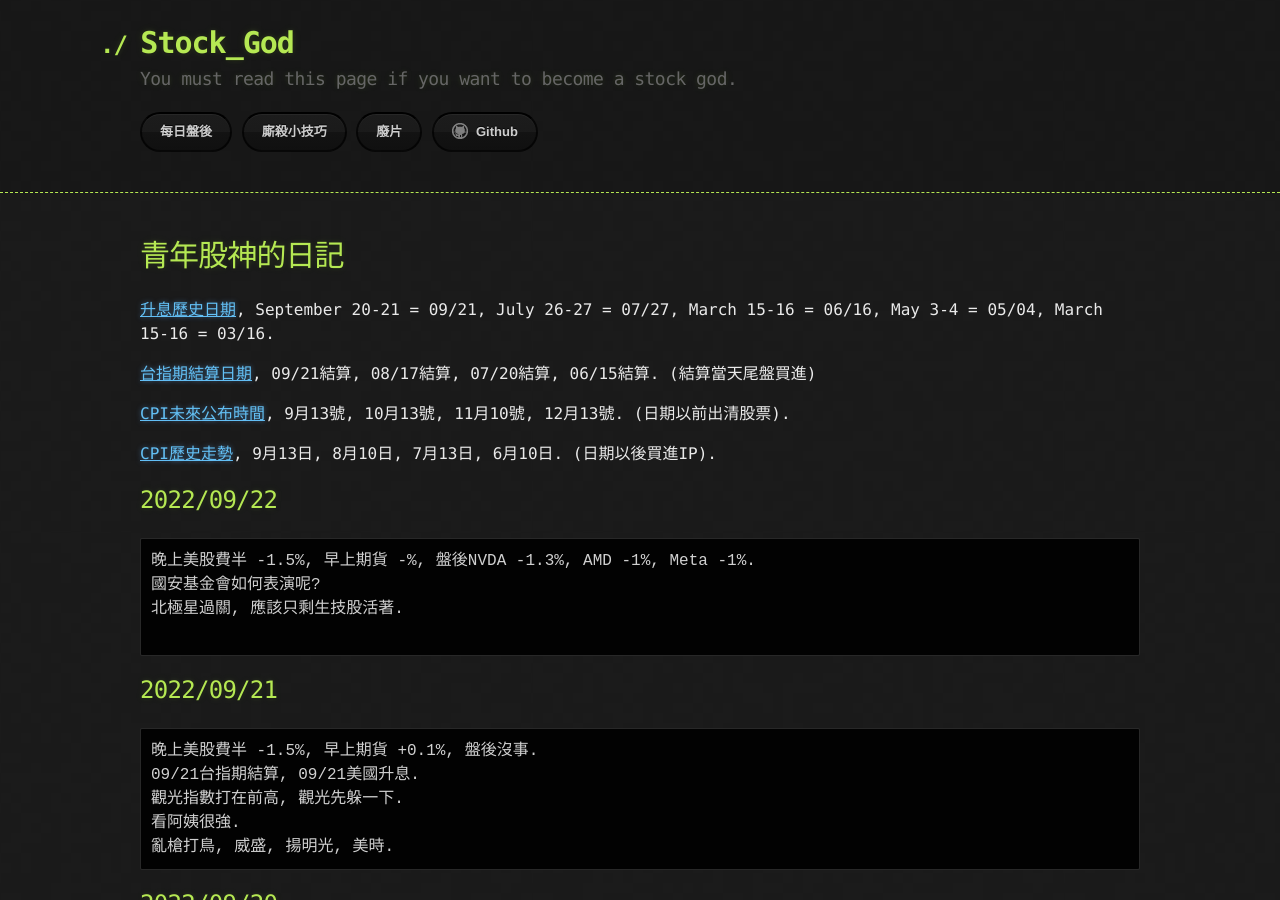
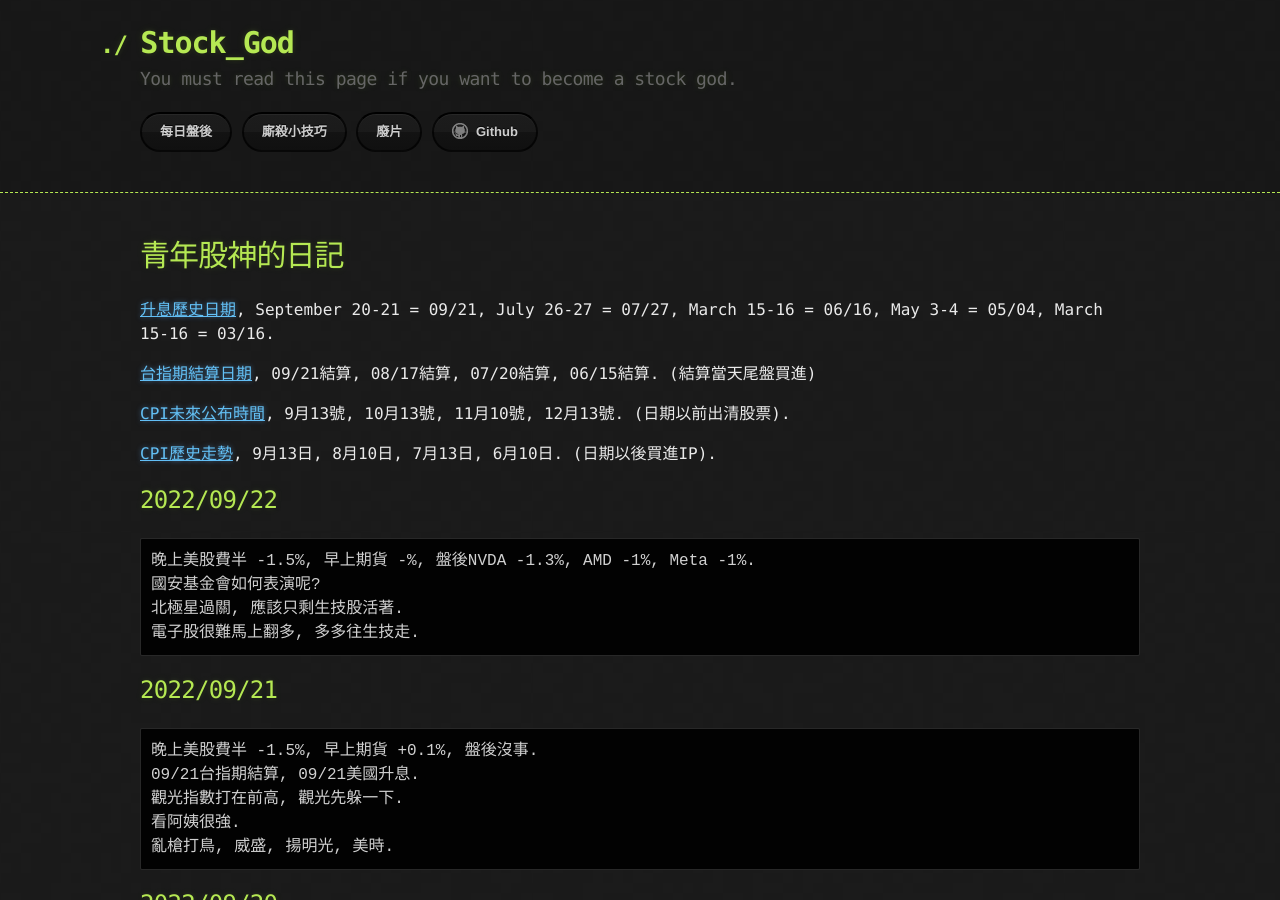
Before and after one commit to lepg5487/Stock_God, a Jekyll site: the page built from index.md, in a window 1280 px wide and 900 px high. Built offline with Jekyll 4.4.1, drawn with Linux system fonts in a browser that asks for light colours; our own code applies the rules of GitHub Pages for plain Markdown files.

Commit message:
Update index.md

````diff
--- a/index.md
+++ b/index.md
@@ -17,7 +17,7 @@ layout: testlayouts
 晚上美股費半 -1.5%, 早上期貨 -%, 盤後NVDA -1.3%, AMD -1%, Meta -1%.
 國安基金會如何表演呢?
 北極星過關, 應該只剩生技股活著.
-
+電子股很難馬上翻多, 多多往生技走.
 ```
 
 ## 2022/09/21
````
